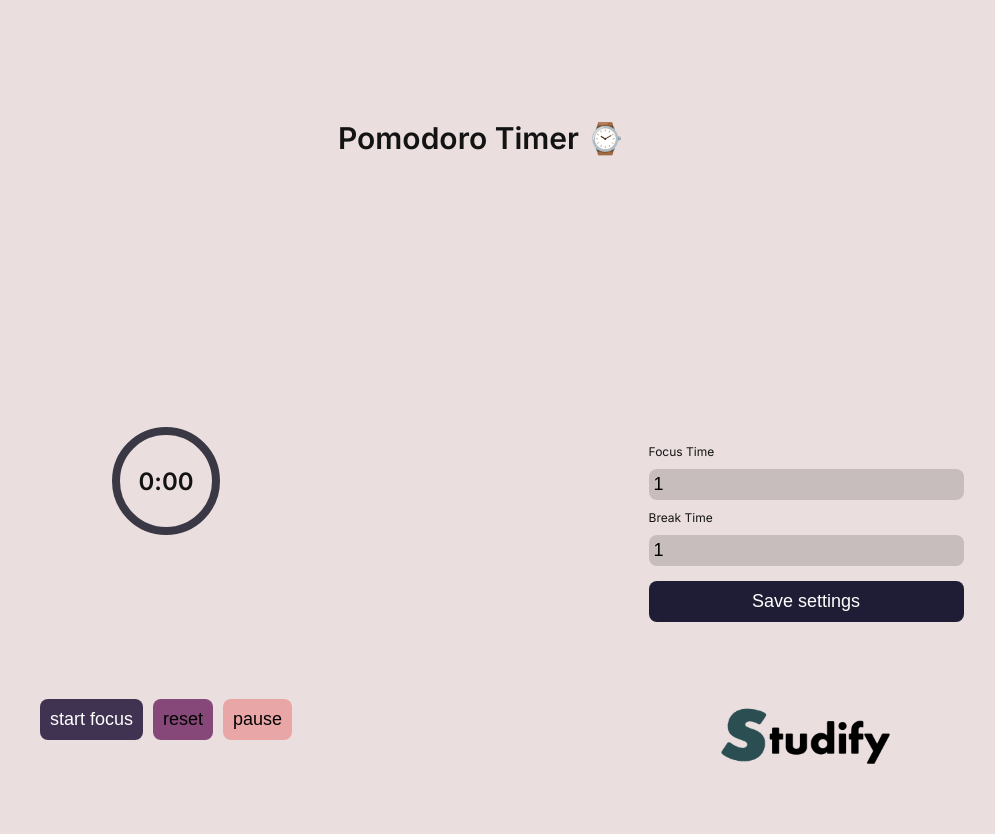
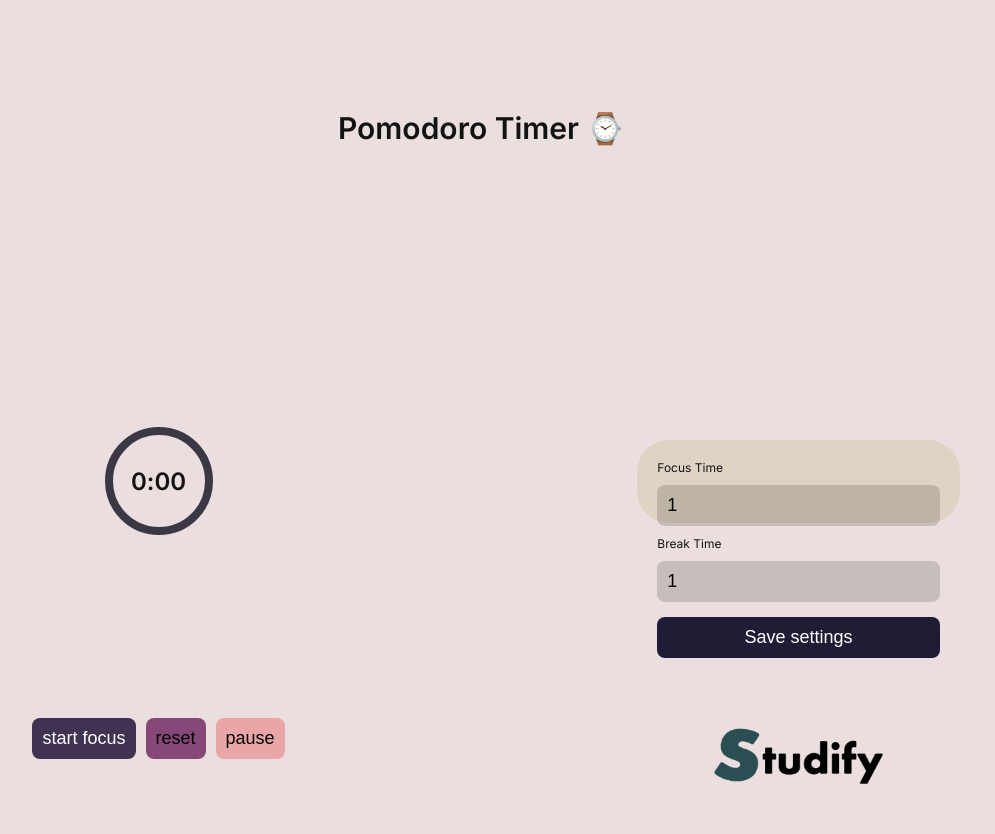
Before and after one commit to devnotmax/studify-pomodoro-timer, a plain HTML site: page index.html in a window 1280 px wide. Shown: the top 834 px of the page, without its empty margins (159-1154 px from the left). Drawn offline with Linux system fonts and the light colour scheme; a script that the page names is missing.

Commit message:
small changes

```diff
--- a/style.css
+++ b/style.css
@@ -10,6 +10,7 @@
 
 body {
     min-height: 125vh;
+    max-height: 125vh;
     width: 100%;
     position: relative;
     background: #EADEDE;
@@ -35,7 +36,7 @@ input {
     transition: 0.5s ease-in-out;
     margin: 10px 0;
     font-size: 18px;
-    padding: 5px;
+    padding: 10px;
     background: rgba(0, 0, 0, 0.15);
     border-radius: .5rem;
     border: none;
@@ -47,6 +48,7 @@ input {
     align-items: center;
     height: 10%;
     margin: 35px 0;
+    padding: 10px;
 }
 
 button {
@@ -65,9 +67,12 @@ button {
     height: 20%;
     display: flex;
     flex-direction: column;
-    padding: 0;
+    padding: 20px;
     max-width: 370px;
     margin: 5px auto;
+    background-color: #DFD3C3;
+    border-radius: 2rem;
+    border: none;
 }
 
 form button {
```
